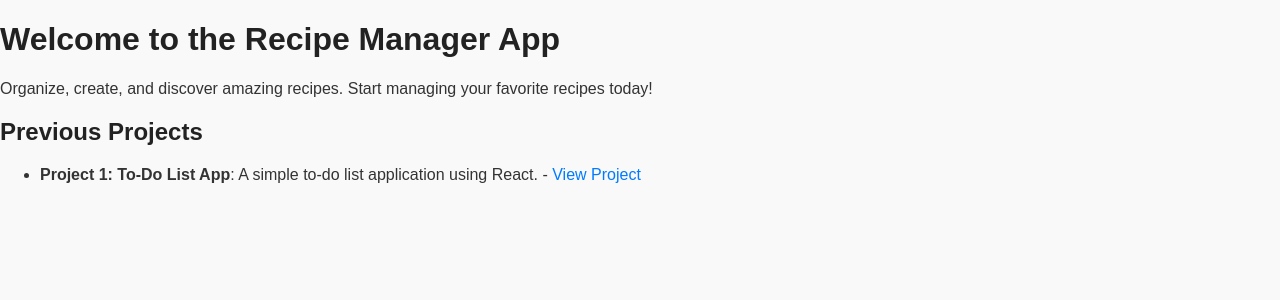
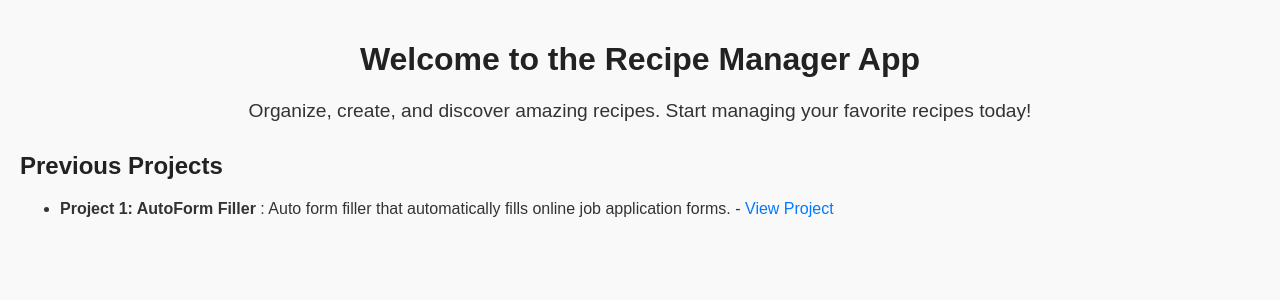
Before and after one commit to FMammaddli/Project2, a React (Create React App) app: page / in a window 1280 px wide. Shown: the top 300 px of the page. Built offline with nearby package versions, Linux system fonts and the light colour scheme.

Commit message:
Added Basic Styles

```diff
--- a/src/pages/HomePage.js
+++ b/src/pages/HomePage.js
@@ -1,26 +1,24 @@
 import React from 'react';
-
 const HomePage = () => {
   const projects = [
     {
-      title: 'Project 1: To-Do List App',
-      description: 'A simple to-do list application using React.',
-      link: 'https://github.com/yourusername/todo-app',
+      title: 'Project 1: AutoForm Filler ',
+      description: 'Auto form filler that automatically fills online job application forms.',
+      link: 'https://github.com/Ibrahim2307/web_and_mobile_project1',
     },
   ];
 
   return (
-    <div>
+    <div style={styles.container}>
       <h1>Welcome to the Recipe Manager App</h1>
-      <p >
+      <p style={styles.intro}>
         Organize, create, and discover amazing recipes. Start managing your favorite recipes today!
       </p>
-
-      <section>
+      <section style={styles.projectsSection}>
         <h2>Previous Projects</h2>
         <ul>
           {projects.map((project, index) => (
-            <li key={index}>
+            <li key={index} style={styles.projectItem}>
               <strong>{project.title}</strong>: {project.description} -{' '}
               <a href={project.link} target="_blank" rel="noopener noreferrer">
                 View Project
@@ -33,4 +31,23 @@ const HomePage = () => {
   );
 };
 
+const styles = {
+  container: {
+    padding: '20px',
+    fontFamily: 'Arial, sans-serif',
+    textAlign: 'center',
+  },
+  intro: {
+    fontSize: '1.2rem',
+    marginBottom: '20px',
+  },
+  projectsSection: {
+    marginTop: '30px',
+    textAlign: 'left',
+  },
+  projectItem: {
+    marginBottom: '10px',
+  },
+};
+
 export default HomePage;
```
